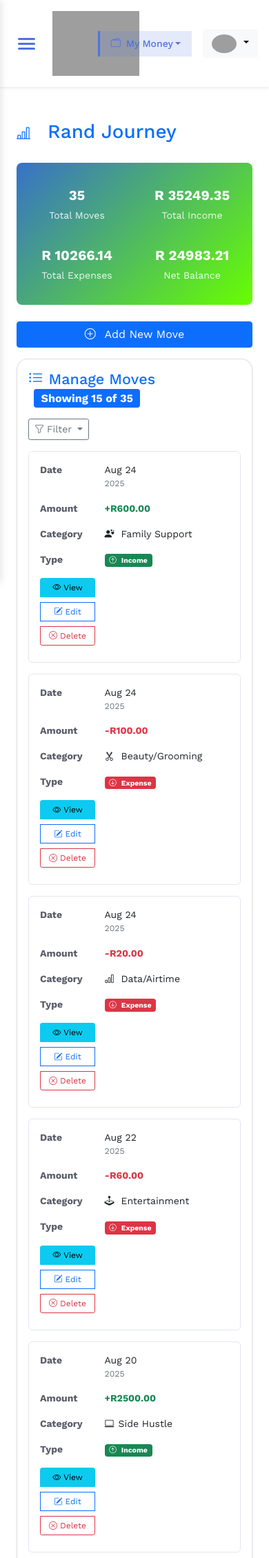
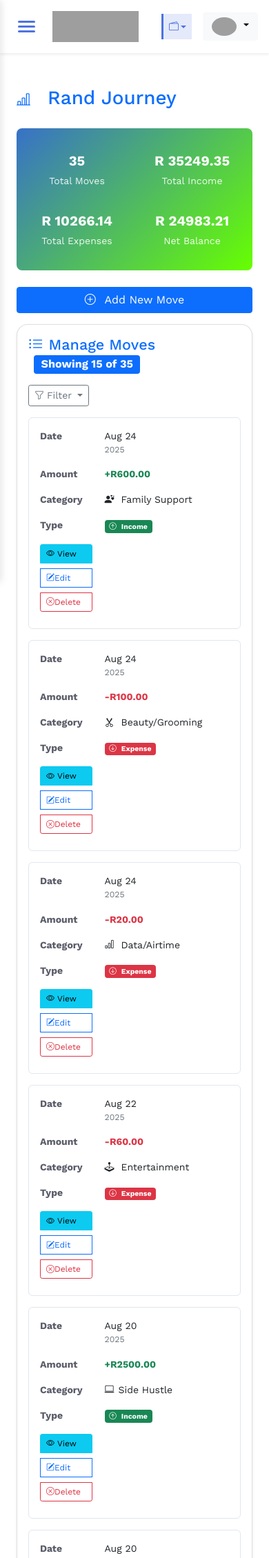
Before and after one commit to Liyema04/Personal-finance-tracker, a Django app: page /transactions/list/ in a window 390 px wide. Shown: the top 2259 px of the page at 69% size. Run offline with Django 5.2, Linux system fonts and the light colour scheme; a user stored in the database is signed in; data comes from the database, SQL or seed files in the repository; some libraries are stand-ins or nearby versions; some web fonts are replaced; grey boxes are pictures that could not be loaded.

Commit message:
Personal Finance Tracker App
- Mobile list temp (actions display) !FIXED!
- SentiWise Logo over-lapping fixed
- My money interactive for smaller dimensions

```diff
--- a/src/transactions/templates/transactions/index.html
+++ b/src/transactions/templates/transactions/index.html
@@ -192,7 +192,21 @@
             /*border: 2px solid blue !important;  Temporary debug */
         }
 
-        /* Mobile Styles */
+        /* Mobile Styles: */
+
+        /*...navigation*/
+        @media (max-width: 767.98px) {
+            .nav-link-icon {
+                padding-left: 0.5rem !important;
+                padding-right: 0.5rem !important;
+            }
+
+            .logo-svg {
+                max-width: 125px;
+                max-height: 45px;
+            }
+        }
+
         @media (max-width: 992px) {
             .tracker-container {
                 display: block; /* Reset flexbox on mobile */
@@ -274,10 +288,13 @@
             <div class="d-flex align-items-center">
                 <!-- Navbar Dropdown -->
                 <li class="nav-item dropdown list-unstyled me-3">
-                    <a class="nav-link dropdown-toggle d-flex align-items-center {% if current_module == 'transactions' %}active{% endif %}"
-                    href="#" id="finDropdown" role="button"
-                    data-bs-toggle="dropdown" aria-expanded="false">
-                    <i class="bi bi-wallet2 me-2"></i>My Money
+                    <a class="nav-link dropdown-toggle d-flex align-items-center {% if current_module == 'transactions' %}active{% endif %} nav-link-icon"
+                        href="#" id="finDropdown" role="button"
+                        data-bs-toggle="dropdown" aria-expanded="false" aria-label="My Money">
+                        <!-- Icon keeps a right hand margin only on md+ where text is visible -->
+                        <i class="bi bi-wallet2 me-md-2"></i>
+                        <!--Text hidden on all small devices, only visible from md and up-->
+                        <span class="d-none d-md-inline">My Money</span>
                     </a>
                     <ul class="dropdown-menu dropdown-menu-end" aria-labelledby="finDropdown">
 
--- a/src/transactions/templates/transactions/list_transaction.html
+++ b/src/transactions/templates/transactions/list_transaction.html
@@ -89,6 +89,11 @@
             padding: 0.5rem 0.375rem;
         }
 
+        /* allow wrapped content inside actions on small screens */
+        .actions .d-grid a {
+            white-space: normal;
+        }
+
         .actions .btn {
             padding: 0.25rem 0.5rem;
             font-size: 0.75rem;
@@ -131,6 +136,11 @@
             display: block;
         }
 
+        .table-responsive {
+            /* allow dynamically inserted content room instead of clipping */
+            overflow: visible !important;
+        }
+
         .table thead tr {
             position: absolute;
             top: -9999px;
@@ -143,6 +153,7 @@
             margin-bottom: 1rem;
             padding: 0.5rem;
             background: white;
+            overflow: visible; /* ensure children are visible */
         }
 
         .table td {
@@ -163,8 +174,32 @@
             text-align: left;
         }
 
-        .actions {
+        /* Ensure actions cell uses a vertical layout and is not clipped */
+        .table td.actions {
             padding-left: 0.5rem !important;
+            display: flex;
+            flex-direction: column;
+            gap: 0.5rem;
+            align-items: flex-start;
+            overflow: visible;
+        }
+
+        /* Make sure the mobile-only actions block is visible */
+        .table td.actions .d-block.d-md-none {
+            display: block !important;
+        }
+
+        /* Hide desktop compact buttons on xs devices explicitly */
+        .table td.actions .d-none.d-md-block {
+            display: none !important;
+        }
+
+        /* Force action buttons to be full width on xs */
+        .table td.actions .btn {
+            width: 100%;
+            display: inline-flex;
+            align-items: center;
+            justify-content: flex-start;
         }
 
         .actions .btn {
@@ -230,6 +265,13 @@
         border-top: 1px solid #e3e6f0;
         margin-top: 1rem;
     }
+
+    /* Small safeguard: ensure actions cell doesn't clip stacked buttons on small widths */
+    .actions {
+        padding: .5rem !important;
+    }
+
+
 </style>
 <!--Main Content-->
 <main class="tracker-main-content p-4 flex-grow-1">
@@ -490,7 +532,7 @@
                                         <i class="bi bi-pencil-square"></i>
                                     </a>
                                     <a href="{% url 'delete_transaction' t.id %}" class="btn btn-sm btn-outline-danger" title="Delete">
-                                        <i class="bi bi-x-circle"></i>
+                                        <i class="bi bi-trash"></i>
                                     </a>
                                 </div>
                             </td>
@@ -878,7 +920,7 @@ document.addEventListener('DOMContentLoaded', function() {
         }
 
         createTransactionRow(transaction) {
-            const row = document.createElement('tr');
+            const tr = document.createElement('tr');
 
             // Format date
             const date = new Date(transaction.date);
@@ -898,46 +940,46 @@ document.addEventListener('DOMContentLoaded', function() {
             // Get category icon and name
             const categoryInfo = this.getCategoryInfo(transaction.category);
 
-            row.innerHTML = `
+            // Build inner HTML for columns (Date, Amount, Category, Type, Actions)
+            tr.innerHTML = `
                 <td data-label="Date">
-                    <div class="d-flex flex-column">
-                        <span class="fw-medium">${formattedDate}</span>
-                        <small class="text-muted">${year}</small>
+                    <div class="small text-muted">${transaction.date_display || ''}</div>
+                </td>
+
+                <td data-label="Amount">
+                    <div class="fw-bold ${transaction.amount < 0 ? 'text-danger' : 'text-success'}">
+                        ${transaction.amount_display || transaction.amount}
                     </div>
                 </td>
-                <td data-label="Amount">
-                    <span class="fw-bold ${amountClass}">
-                        ${amountPrefix}R${parseFloat(transaction.amount).toFixed(2)}
+
+                <td data-label="Category">
+                    ${transaction.category_name || ''}
+                </td>
+
+                <td data-label="Type">
+                    <span class="badge ${transaction.type === 'Expense' ? 'bg-danger' : 'bg-success'}">
+                        ${transaction.type || ''}
                     </span>
                 </td>
-                <td data-label="Category">
-                    <div class="category-icon-text">
-                        <i class="bi bi-${categoryInfo.icon} me-1"></i>
-                        ${categoryInfo.name}
+
+                <td data-label="Actions" class="actions align-middle">
+                    <!-- Mobile: stacked full-width buttons -->
+                    <div class="d-block d-md-none mb-2">
+                        <div class="d-grid gap-2">
+                            <a href="/transactions/${transaction.id}/" class="btn btn-sm btn-info w-100">
+                                <i class="bi bi-eye me-1"></i> View
+                            </a>
+                            <a href="/transactions/${transaction.id}/edit/" class="btn btn-sm btn-outline-primary w-100">
+                                <i class="bi bi-pencil-square me-1"></i> Edit
+                            </a>
+                            <a href="/transactions/${transaction.id}/delete/" class="btn btn-sm btn-outline-danger w-100">
+                                <i class="bi bi-x-circle me-1"></i> Delete
+                            </a>
+                        </div>
                     </div>
-                </td>
-                <td data-label="Description" class="d-none d-md-table-cell">
-                    <span class="text-muted">${this.truncateText(transaction.description, 50)}</span>
-                </td>
-                <td data-label="Type">
-                    <span class="badge ${badgeClass}">
-                        <i class="bi ${arrowIcon} me-1"></i>
-                        ${transaction.type.charAt(0).toUpperCase() + transaction.type.slice(1)}
-                    </span>
-                </td>
-                <td data-label="Actions" class="actions">
-                    <div class="btn-group-vertical btn-group-sm d-md-none">
-                        <a href="/transactions/${transaction.id}/" class="btn btn-sm btn-info">
-                            <i class="bi bi-eye me-1"></i>View
-                        </a>
-                        <a href="/transactions/${transaction.id}/edit/" class="btn btn-sm btn-outline-primary">
-                            <i class="bi bi-pencil-square"></i> Edit
-                        </a>
-                        <a href="/transactions/${transaction.id}/delete/" class="btn btn-sm btn-outline-danger">
-                            <i class="bi bi-x-circle"></i> Delete
-                        </a>
-                    </div>
-                    <div class="d-none d-md-block">
+
+                    <!-- Desktop: compact icon buttons -->
+                    <div class="d-none d-md-flex align-items-center gap-2">
                         <a href="/transactions/${transaction.id}/" class="btn btn-sm btn-info" title="View Details">
                             <i class="bi bi-eye"></i>
                         </a>
@@ -945,13 +987,13 @@ document.addEventListener('DOMContentLoaded', function() {
                             <i class="bi bi-pencil-square"></i>
                         </a>
                         <a href="/transactions/${transaction.id}/delete/" class="btn btn-sm btn-outline-danger" title="Delete">
-                            <i class="bi bi-x-circle"></i>
+                            <i class="bi bi-trash"></i>
                         </a>
                     </div>
                 </td>
             `;
 
-            return row;
+            return tr;
         }
 
         getCategoryInfo(categoryCode) {
@@ -1173,6 +1215,15 @@ document.addEventListener('DOMContentLoaded', function() {
             return new bootstrap.Tooltip(tooltipTriggerEl);
         });
     });
+
+    /* Example usage: when loader returns rows array */
+    function appendTransactions(transactions) {
+        const tbody = document.querySelector('#transactions-table tbody'); // adjust selector to your table
+        transactions.forEach(tx => {
+            const row = createTransactionRow(tx);
+            tbody.appendChild(row);
+        });
+    }
 </script>
 
 {% endblock %}
```
Also changed, not shown: src/transactions/templates/transactions/transaction_rows.html (+18 -2 lines).
